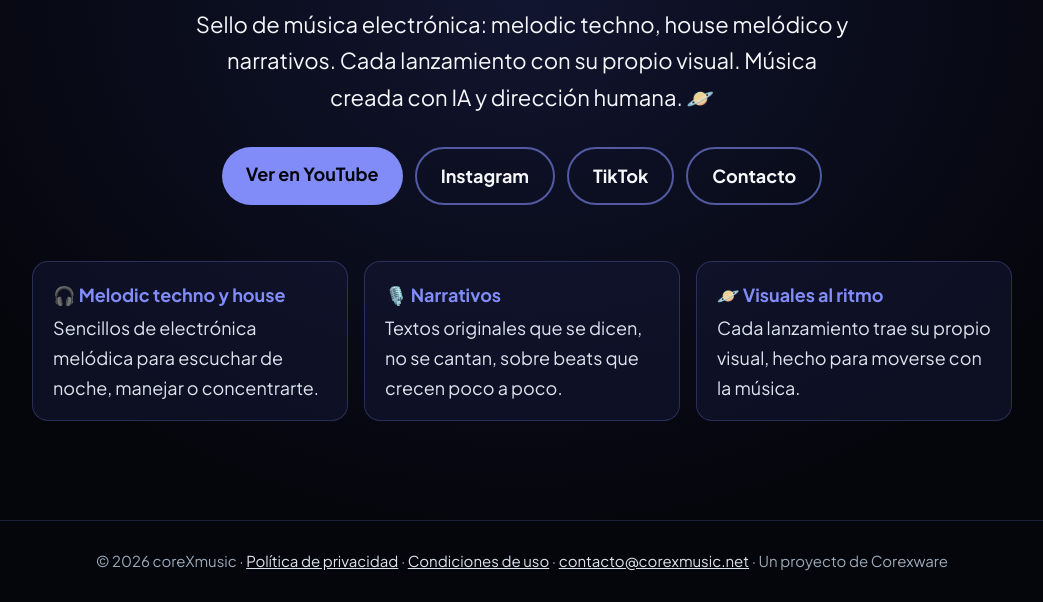
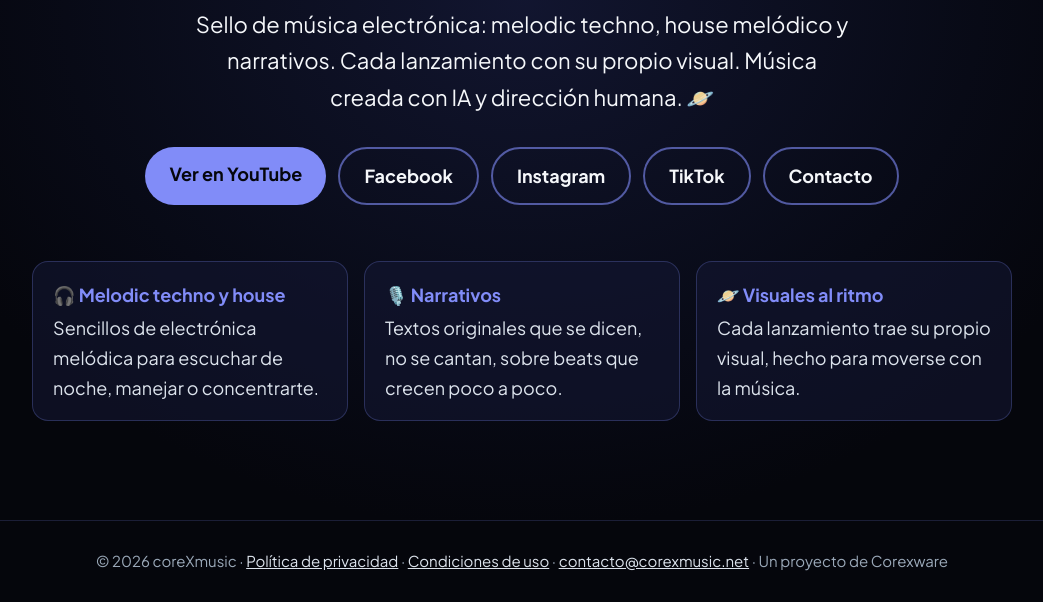
Before and after one commit to corexdev-net/corexmusic.net, a plain HTML site: page index.html in a window 1280 px wide. Shown: the part 280-882 px from the top of the page, without its empty margins (118-1161 px from the left). Drawn offline with Linux system fonts and the light colour scheme.

Commit message:
Página web de coreXmusic
Co-Authored-By: Claude Opus 5.5 <noreply@anthropic.com>

```diff
--- a/index.html
+++ b/index.html
@@ -22,6 +22,7 @@
   <p class="gancho">Sello de música electrónica: melodic techno, house melódico y narrativos. Cada lanzamiento con su propio visual. Música creada con IA y dirección humana. 🪐</p>
   <div class="botones">
     <a class="boton" href="https://www.youtube.com/@corex.music" rel="noopener">Ver en YouTube</a>
+    <a class="boton secundario" href="https://www.facebook.com/corexmusicnet" rel="noopener">Facebook</a>
     <a class="boton secundario" href="https://www.instagram.com/corexmusicnet/" rel="noopener">Instagram</a>
     <a class="boton secundario" href="https://www.tiktok.com/@corexmusicnet" rel="noopener">TikTok</a>
     <a class="boton secundario" href="mailto:contacto@corexmusic.net">Contacto</a>
```
